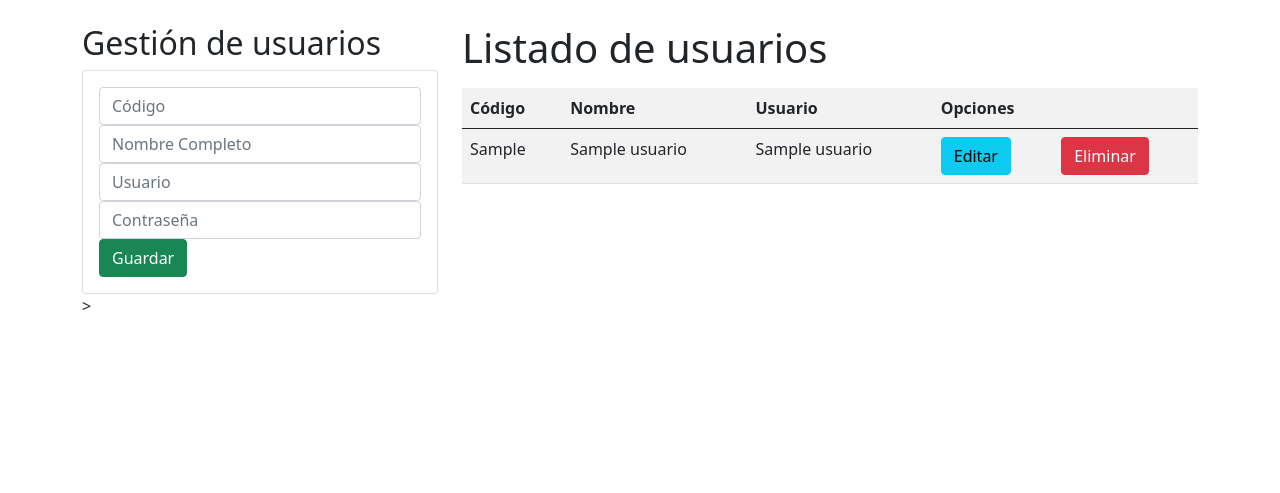
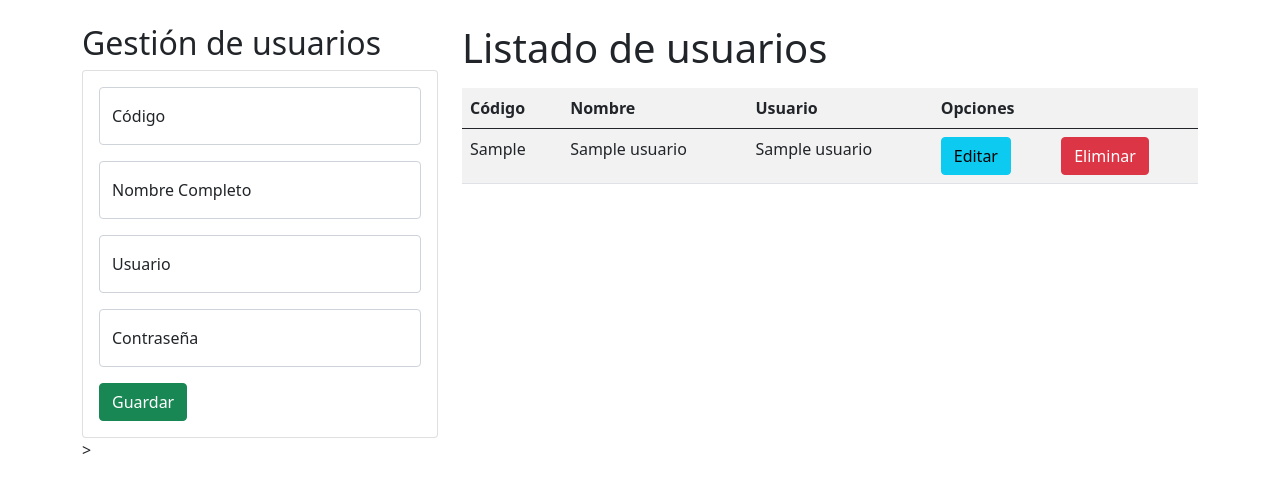
Before and after one commit to cgiwencer/cpslp, a Django app: page / in a window 1280 px wide. Shown: the part 56-549 px from the top of the page. Run offline with Django 3.2, Linux system fonts and the light colour scheme; tables that the repository leaves empty hold one stand-in row (values such as "Sample post").

Commit message:
2da version de Usuarios al 100

```diff
--- a/Aplicaciones/Usuarios/templates/gestionUsuarios.html
+++ b/Aplicaciones/Usuarios/templates/gestionUsuarios.html
@@ -8,17 +8,21 @@
             <div class="card">
                <div class="card-body">
                    <form action="/registrarUsuario" method="POST">{% csrf_token %}
-                       <div class="form-group">
+                       <div class="form-floating mb-3">
                            <input type="text" id= "txtCodigo" name="txtCodigo" class="form-control" placeholder="Código" minlength="6" maxlength="6" requiered>
+                           <label for="floatingInput">Código</label>
                        </div>
-                       <div class="form-group">
+                       <div class="form-floating mb-3">
                             <input type="text" id= "txtNombre" name="txtNombre" class="form-control" placeholder="Nombre Completo" minlength="5" maxlength="150" requiered>
+                            <label for="floatingInput">Nombre Completo</label>
                        </div>
-                       <div class="form-group">
+                       <div class="form-floating mb-3">
                             <input type="text" id= "txtUsuario" name="txtUsuario" class="form-control" placeholder="Usuario" minlength="5" maxlength="50" requiered>
+                            <label for="floatingInput">Usuario</label>
                        </div>
-                       <div class="form-group">
+                       <div class="form-floating mb-3">
                             <input type="text" id= "txtClave" name="txtClave" class="form-control" placeholder="Contraseña" minlength="8" maxlength="10" requiered>
+                            <label for="floatingInput">Contraseña</label>
                        </div>
                        <div class="form-group">
                         <button type="submit" class="btn btn-success btn-block text-white">Guardar</button>
```
